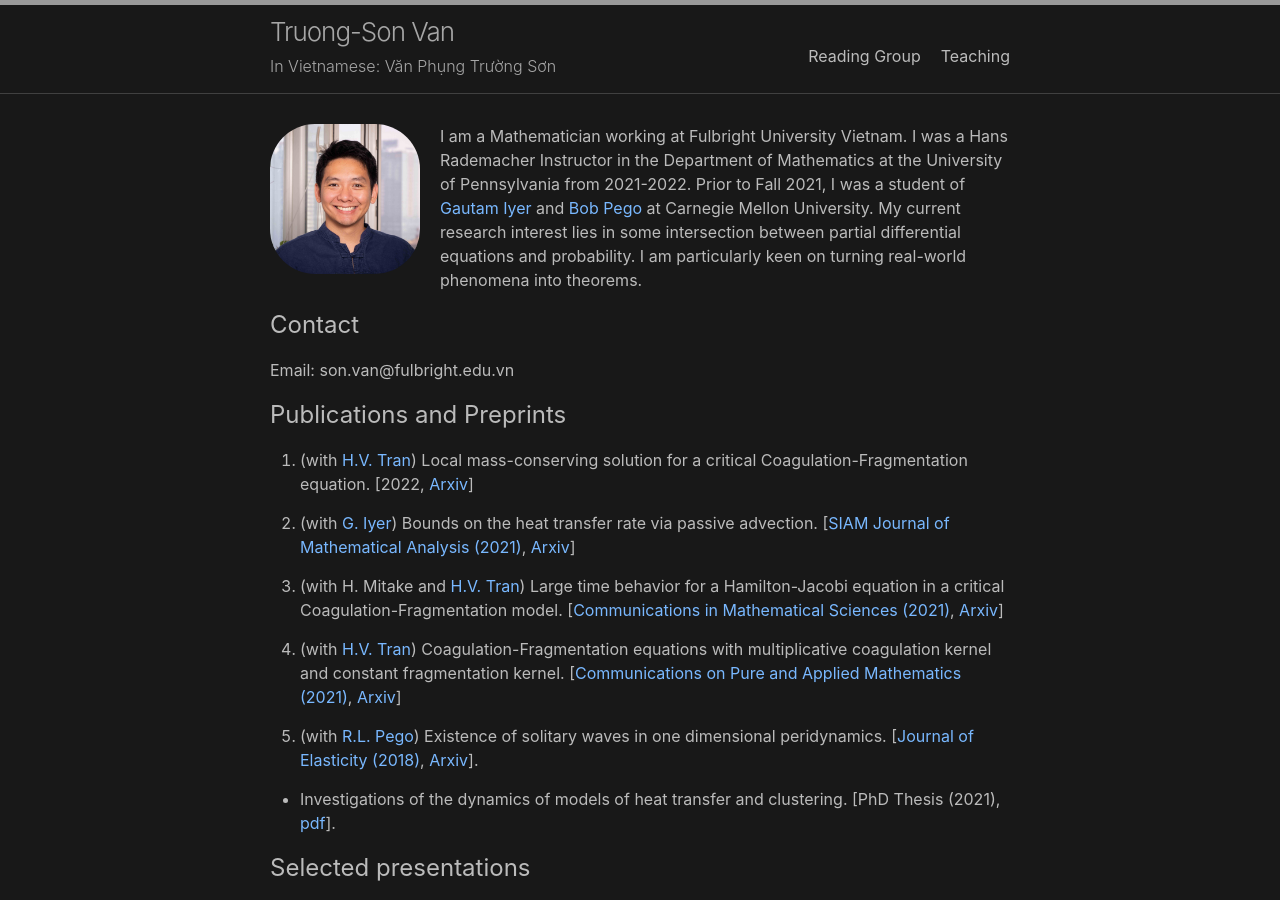
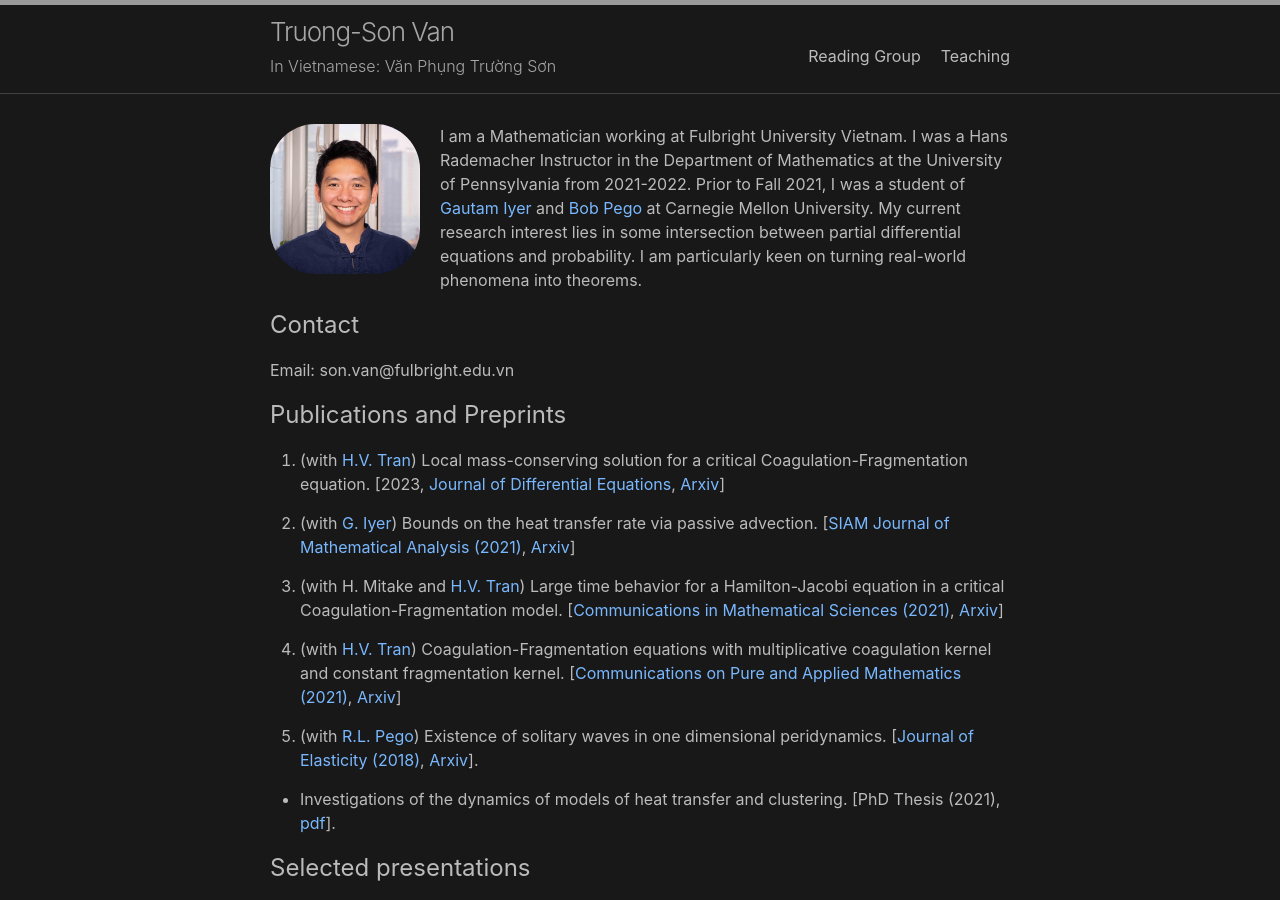
Before and after one commit to sonv/sonv.github.io, a Jekyll site: the page built from index.markdown, in a window 1280 px wide and 900 px high. Built offline with Jekyll 4.4.1, drawn with Linux system fonts in a browser that asks for light colours.

Commit message:
update JDE

```diff
--- a/index.markdown
+++ b/index.markdown
@@ -15,7 +15,7 @@ I am particularly keen on turning real-world phenomena into theorems.
 Email: {{ site.author.email}}
 
 ## Publications and Preprints
-1. (with [H.V. Tran](http://www.math.wisc.edu/~hung/)) Local mass-conserving solution for a critical Coagulation-Fragmentation equation. [2022, [Arxiv](https://arxiv.org/abs/2202.03394)]
+1. (with [H.V. Tran](http://www.math.wisc.edu/~hung/)) Local mass-conserving solution for a critical Coagulation-Fragmentation equation. [2023, [Journal of Differential Equations](https://www.sciencedirect.com/science/article/pii/S0022039622007252?dgcid=author), [Arxiv](https://arxiv.org/abs/2202.03394)]
 
 1. (with [G. Iyer](https://www.math.cmu.edu/~gautam)) Bounds on the heat transfer rate via passive advection. [[SIAM Journal of Mathematical Analysis (2021)](https://epubs.siam.org/doi/10.1137/21M1394497),
 [Arxiv](https://arxiv.org/abs/2101.10287)]
```
